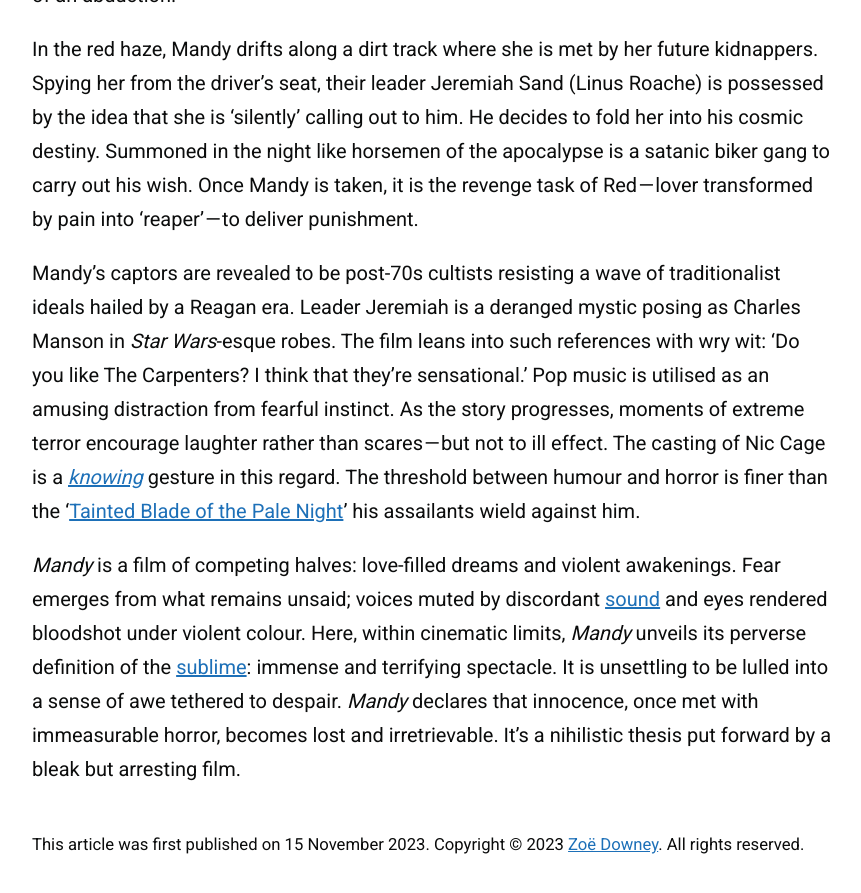
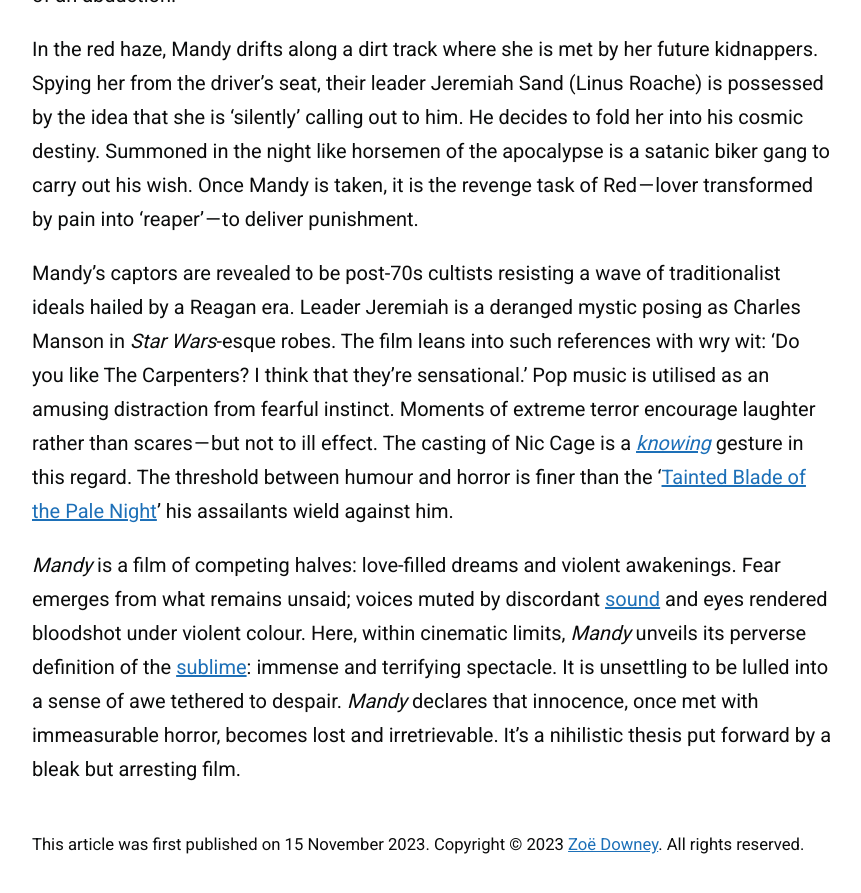
Before and after one commit to zoeurl/zoedowney.github.io, a Jekyll site: the page built from _posts/2023-11-15-mandy.md, in a window 1280 px wide and 900 px high, scrolled down 1688 px. Shown: the top 893 px of the window, without its empty margins (208-1069 px from the left). Built offline with Jekyll 4.4.1, drawn with Linux system fonts in a browser that asks for light colours.

Commit message:
Update 2023-11-15-mandy.md

```diff
--- a/_posts/2023-11-15-mandy.md
+++ b/_posts/2023-11-15-mandy.md
@@ -22,7 +22,7 @@
 Mandy’s captors are revealed to be post-70s cultists resisting a wave of traditionalist ideals hailed by a Reagan era.
  Leader Jeremiah is a deranged mystic posing as Charles Manson in _Star Wars_-esque robes.
  The film leans into such references with wry wit: ‘Do you like The Carpenters? I think that they’re sensational.’
- Pop music is utilised as an amusing distraction from fearful instinct. As the story progresses, moments of extreme terror encourage laughter rather than scares — but not to ill effect.
+ Pop music is utilised as an amusing distraction from fearful instinct. Moments of extreme terror encourage laughter rather than scares — but not to ill effect.
 The casting of Nic Cage is a [_knowing_](https://en.wikipedia.org/wiki/Knowing_%28film%29) gesture in this regard.
  The threshold between humour and horror is finer than the ‘[Tainted Blade of the Pale Night](https://www.youtube.com/watch?v=oQvl6d7WcI0&ab_channel=RepairerofReputations-Topic)’ his assailants wield against him.
 
```
